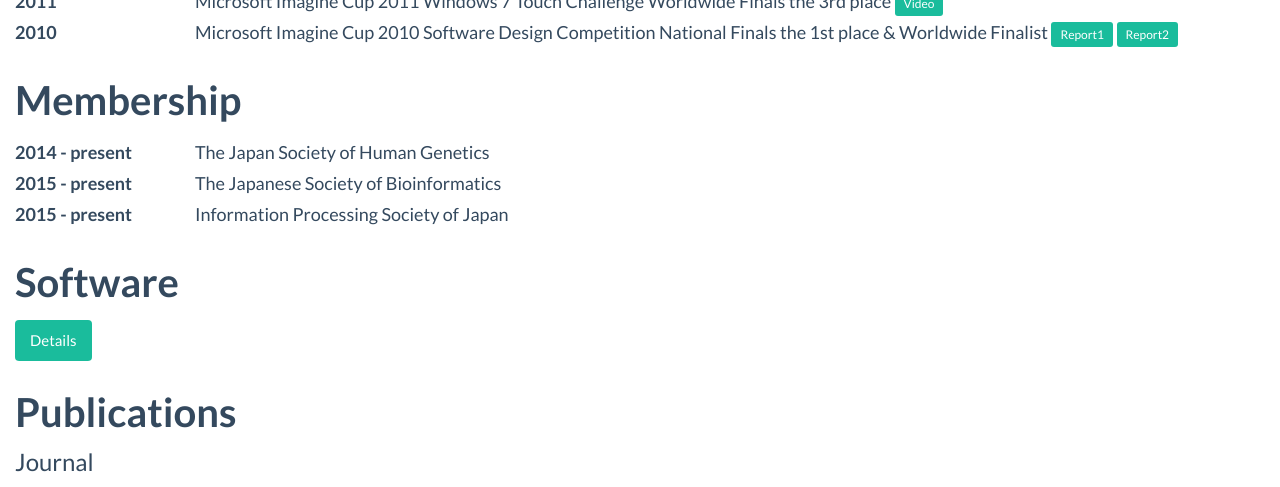
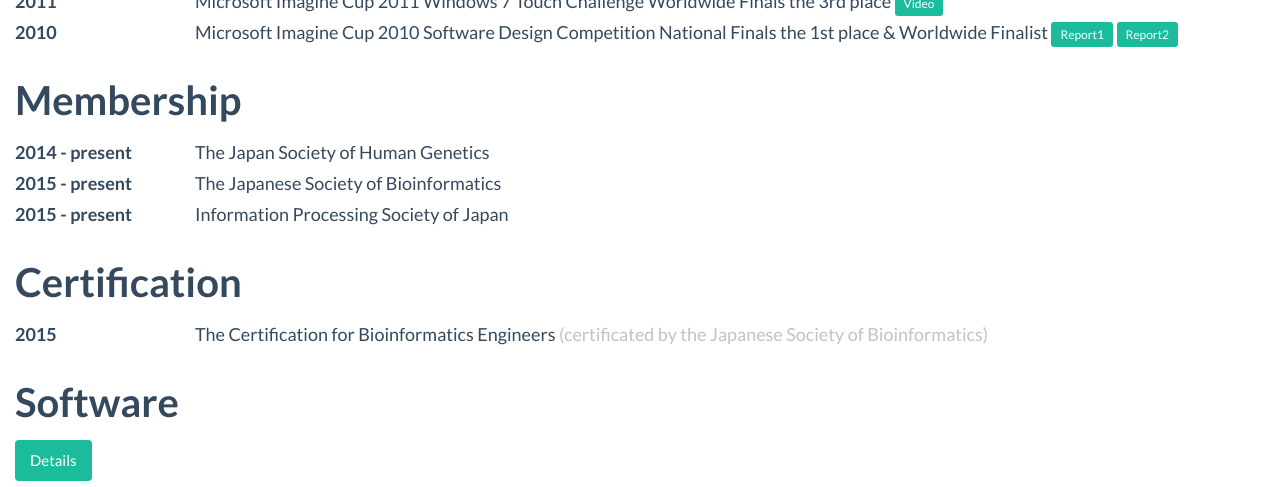
Before and after one commit to xtmgah/mkanai.github.io, a Jekyll site: the page built from index.html, in a window 1280 px wide and 900 px high, scrolled down 1165 px, cut to the strip 0-487 px from the top of the window. Built offline with Jekyll 4.4.1, drawn with Linux system fonts in a browser that asks for light colours.

Commit message:
add certification

```diff
--- /dev/null
+++ b/_data/certification.yml
@@ -0,0 +1,6 @@
+en:
+  - name: The Certification for Bioinformatics Engineers <span class="text-muted">(certificated by the Japanese Society of Bioinformatics)</span>
+    date: 2015
+ja:
+  - name: バイオインフォマティクス技術者 <span class="text-muted">（日本バイオインフォマティクス学会）</span>
+    date: 2015
--- a/_layouts/top.html
+++ b/_layouts/top.html
@@ -115,6 +115,18 @@ categories: top
     </div>
     {% endif %}
 
+    {% if site.data.certification.[page.lang] %}
+    <div id="membership">
+      <h3>Certification</h3>
+      <dl class="dl-horizontal">
+        {% for certificate in site.data.certification.[page.lang] %}
+        <dt>{{ certificate.date }}</dt>
+        <dd>{{ certificate.name }}</dd>
+        {% endfor %}
+      </dl>
+    </div>
+    {% endif %}
+
     <div id="software">
       <h3>Software</h3>
       <a class="btn btn-primary" href="{{ "/software/" | prepend: site.baseurl | prepend: site.url }}">Details</a>
```
